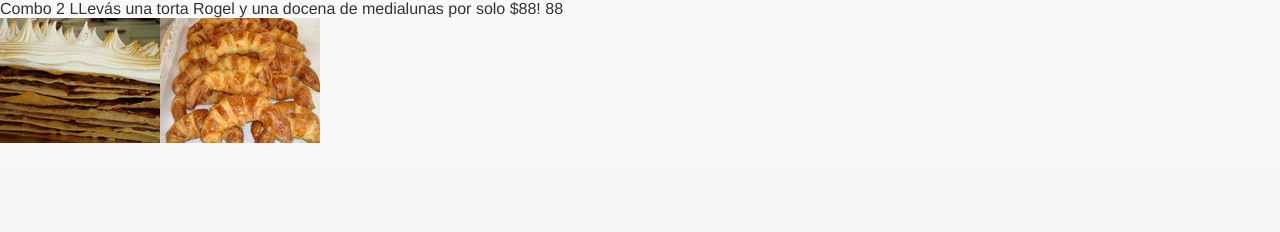
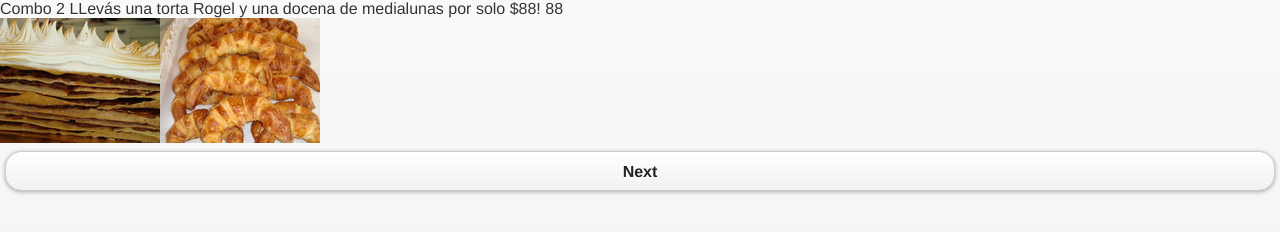
Before and after one commit to enzopecorari/IAW_proy2, a plain HTML site: page index.html in a window 1280 px wide. Drawn offline with Linux system fonts and the light colour scheme.

Commit message:
andando el xml en chrome

```diff
--- a/index.html
+++ b/index.html
@@ -33,6 +33,7 @@
     			<span id="descProm"></span>
     			<span id="precioProm"></span>
     			<div id="imgProm"></div>
+    			<button onclick="cargarPromos()">Next</button>
     		</div>
 
     		<div id="pedido">
--- a/js/main.js
+++ b/js/main.js
@@ -1 +1 @@
-cargarPromos(1);
+cargarPromos();
--- a/js/promos.js
+++ b/js/promos.js
@@ -1,13 +1,15 @@
-function cargarPromos(numPromo){
+var promoActual = 0;
+function cargarPromos(){
+
 	var xmlDoc = loadXMLDoc("xml/promos.xml");
 	var promos = xmlDoc.getElementsByTagName("promo");
-	if (numPromo<promos.length){
-		$("#tittleProm").text(promos[numPromo].children[0].firstChild.nodeValue);
-		$("#descProm").text(promos[numPromo].children[1].firstChild.nodeValue);
-		$("#precioProm").text(promos[numPromo].children[2].firstChild.nodeValue);
-		$("#imgProm").html("");
-		for(j = 0; j <promos[numPromo].children[4].children.length;j++)
-			$("#imgProm").append("<img src='img/"+promos[numPromo].children[4].children[j].firstChild.nodeValue+"' alt='imagen promo'/>");
-	}
+	promoActual = (promoActual +1) %promos.length;
+
+	$("#tittleProm").text(promos[promoActual].childNodes[1].firstChild.nodeValue);
+	$("#descProm").text(promos[promoActual].childNodes[3].firstChild.nodeValue);
+	$("#precioProm").text(promos[promoActual].childNodes[5].firstChild.nodeValue);
+	$("#imgProm").html("");
+	for(j = 1; j <promos[promoActual].childNodes[9].childNodes.length;j = j + 2)
+		$("#imgProm").append("<img src='img/"+promos[promoActual].childNodes[9].childNodes[j].firstChild.nodeValue+"' alt='imagen promo'/>");
 
 }
```
Also changed, not shown: 1 other file.
